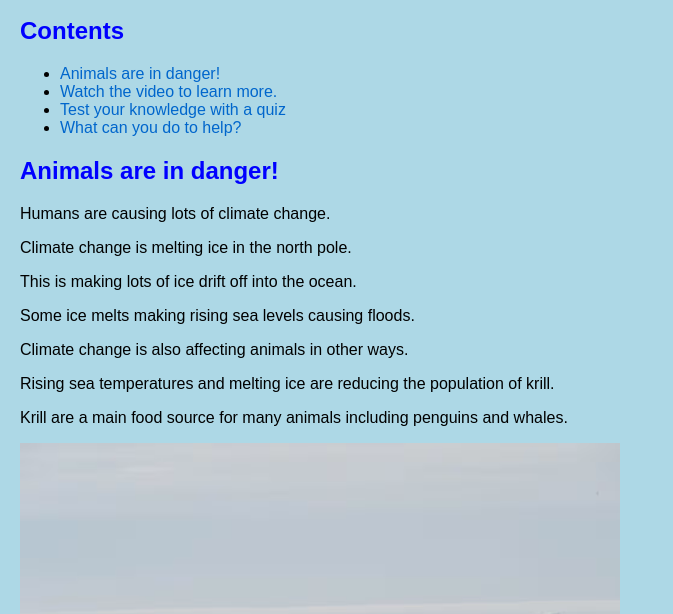
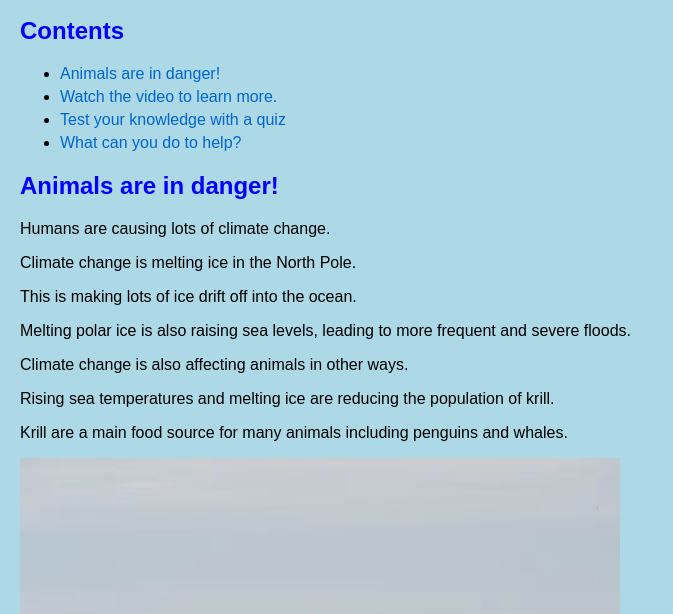
Before and after one commit to thisisdavidbell/charlie, a plain HTML site: page docs/animals/index.html in a window 1280 px wide. Shown: the part 139-753 px from the top of the page, without its empty margins (0-673 px from the left). Drawn offline with Linux system fonts and the light colour scheme.

Commit message:
Improvements based on Grandmas feedback

```diff
--- a/docs/animals/index.html
+++ b/docs/animals/index.html
@@ -27,6 +27,9 @@
         a:hover {
             text-decoration: underline;
         }
+        li {
+            margin-bottom: 5px;
+        }
     </style>
     <body>
         <a href="../index.html">Home</a> > <a href="index.html">Animals</a>
@@ -43,9 +46,9 @@
 
         <h2 id="danger">Animals are in danger!</h2>
         <p>Humans are causing lots of climate change.</p>
-        <p>Climate change is melting ice in the north pole.</p>
+        <p>Climate change is melting ice in the North Pole.</p>
         <p>This is making lots of ice drift off into the ocean.</p>
-        <p>Some ice melts making rising sea levels causing floods.</p>
+        <p>Melting polar ice is also raising sea levels, leading to more frequent and severe floods.</p>
         <p>Climate change is also affecting animals in other ways.</p>
         <p>Rising sea temperatures and melting ice are reducing the population of krill.</p>
         <p>Krill are a main food source for many animals including penguins and whales.</p>
@@ -59,6 +62,7 @@
     <p>There are many things you can do to help protect animals.</p>
     <ul>
         <li>Recycle paper, plastic, glass, and metal to reduce waste.</li>
+        <li>Plant trees and support reforestation projects to restore habitats.</li>
         <li>Use energy-efficient appliances and light bulbs to reduce energy consumption.</li>
         <li>Conserve water by turning off taps when not in use and fixing leaks.</li>
         <li>Reduce car travel by walking, biking, carpooling, or using public transportation.</li>
--- a/docs/animals/index.js
+++ b/docs/animals/index.js
@@ -83,7 +83,7 @@ function showResult() {
         <p>Your score: ${score}/${quizdata.length}</p>
         <div style="display: flex; gap: 10px;">
             <button id="reloadBtn">Play again</button>
-            <button id="openAnimalsIndexBtn">Open animals index</button>
+            <button id="openAnimalsIndexBtn">Go back to the animals page</button>
         </div>
     `;
 
```
